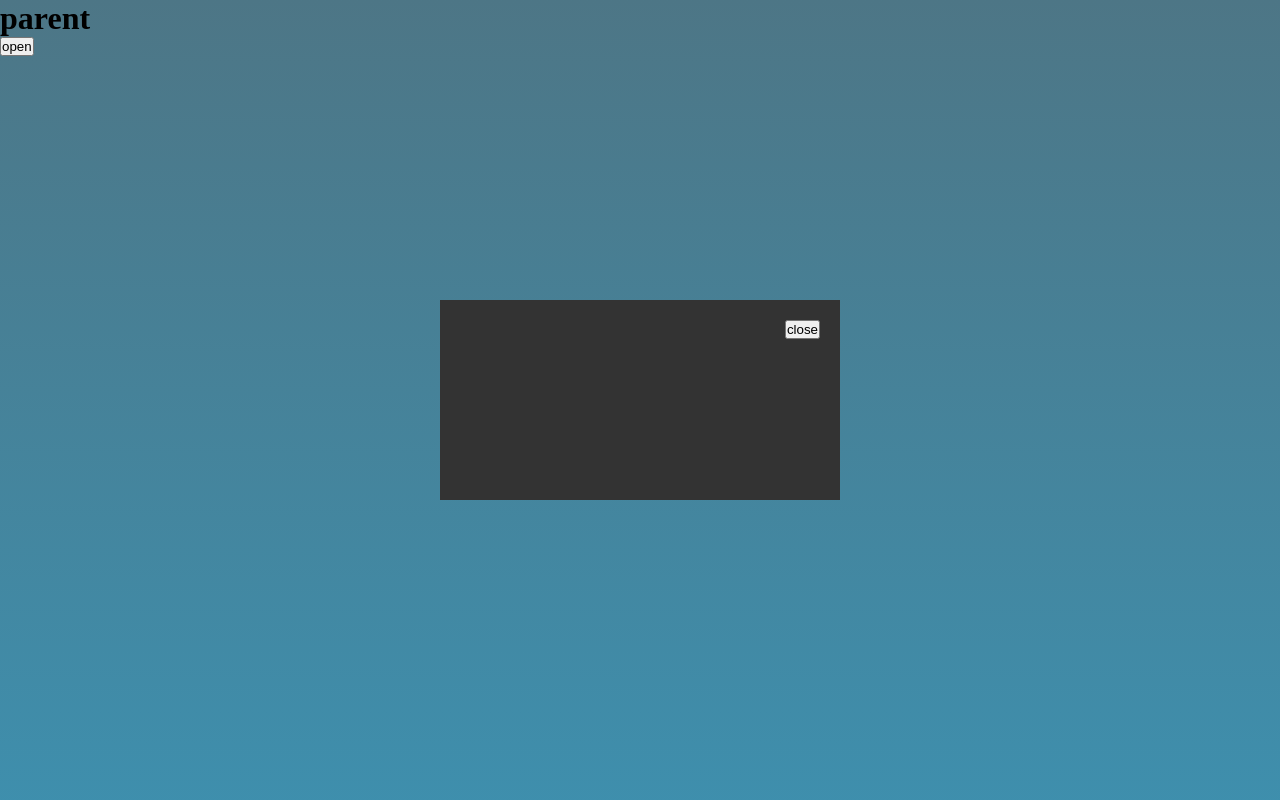
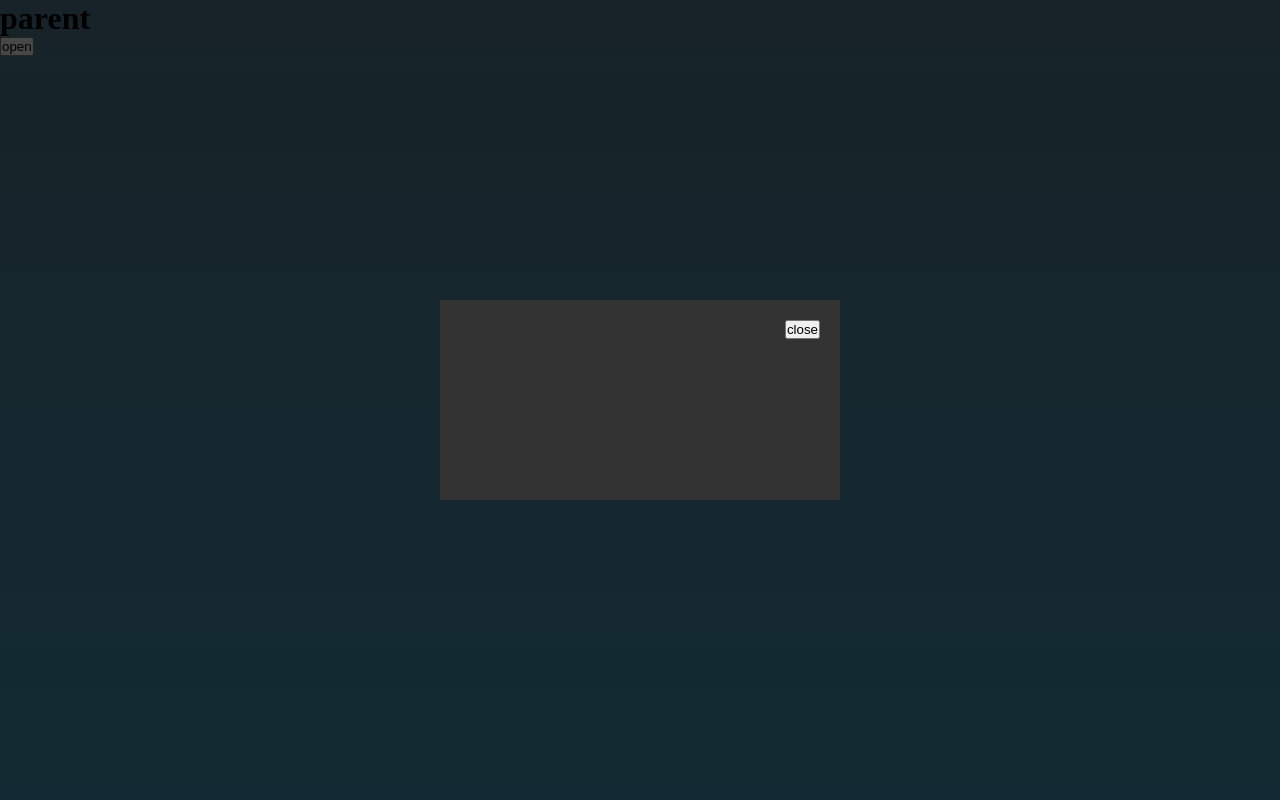
Before and after one commit to yuna-c/React-tutorial, a React (Create React App) app: page / in a window 1280 px wide. Both pictures are taken after a click on the button "open". Shown: the top 800 px of the page. Built offline with nearby package versions, Linux system fonts and the light colour scheme.

Commit message:
1123 모달창 생성시 부모요소 이벤트 막도록 마스크화면 같이 생성

```diff
--- a/src/modal2/Modal.jsx
+++ b/src/modal2/Modal.jsx
@@ -12,10 +12,13 @@
 	}, []);
 
 	return (
-		<aside className='modal'>
-			<button className='btn' onClick={() => setOpen(false)}>
-				close
-			</button>
-		</aside>
+		<>
+			<aside className='mask'></aside>
+			<aside className='modal'>
+				<button className='btn' onClick={() => setOpen(false)}>
+					close
+				</button>
+			</aside>
+		</>
 	);
 }
--- a/src/modal2/Modal.scss
+++ b/src/modal2/Modal.scss
@@ -1,3 +1,11 @@
+.mask {
+	width: 100%;
+	height: 100vh;
+	background-color: rgba(0, 0, 0, 0.7);
+	position: fixed;
+	top: 0;
+	left: 0;
+}
 .modal {
 	width: 400px;
 	height: 200px;
```
